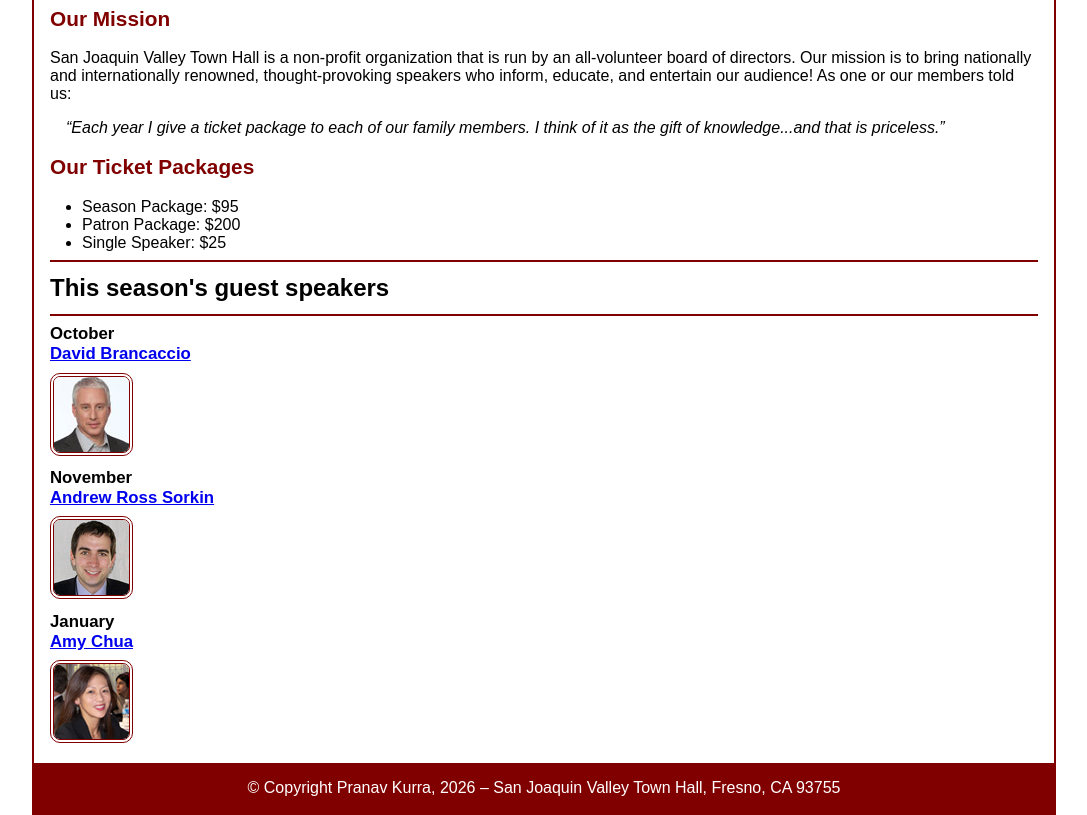
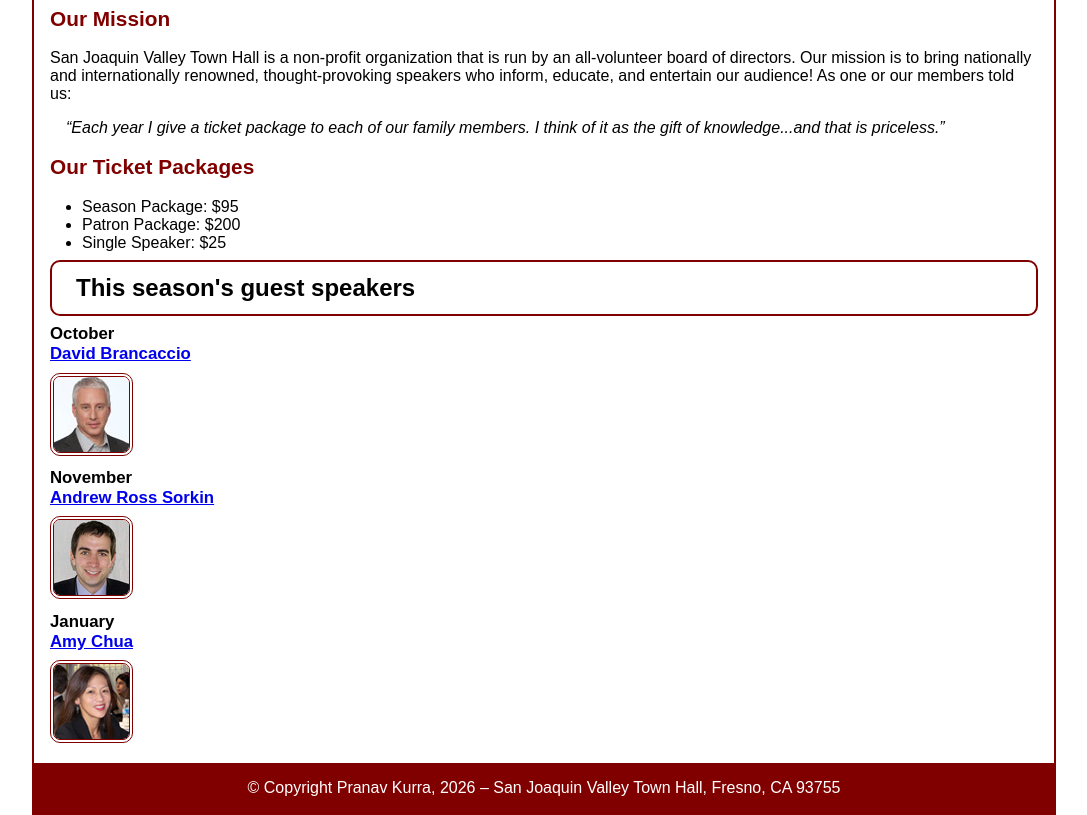
Before and after one commit to pk737-source/A07, a plain HTML site: page index.html in a window 1280 px wide. Shown: the part 116-931 px from the top of the page, without its empty margins (96-1183 px from the left). Drawn offline with Linux system fonts and the light colour scheme.

Commit message:
Restore and update main.css styles
Restored and modified CSS styles for layout and typography.

```diff
--- a/styles/main.css
+++ b/styles/main.css
@@ -95,3 +95,9 @@ footer {
 .large {
 	font-size: 125%;
 }
+
+& h1 {
+	border: 2px solid var(--accent-color);
+	border-radius: 10px;
+	padding: .5em 1em;
+}
```
